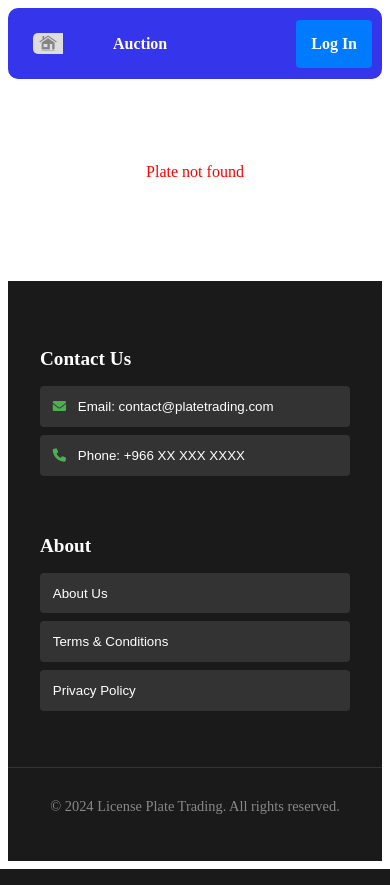
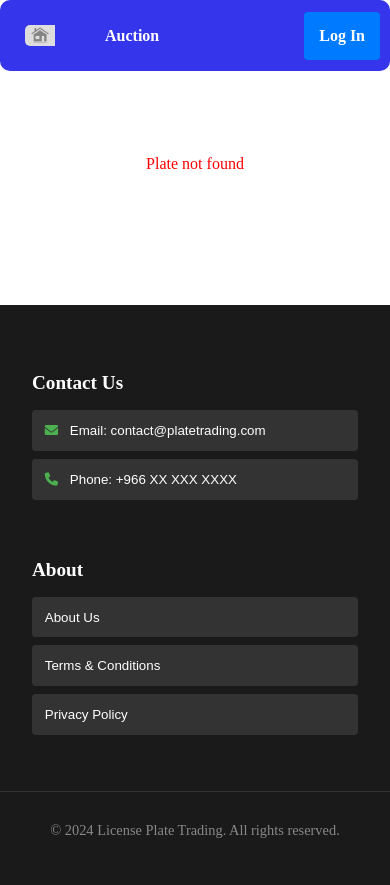
Before and after one commit to Saadank/IS499MYSQL, a FastAPI app: page /plate/1 in a window 390 px wide. Run offline with FastAPI, Linux system fonts and the light colour scheme; data that the repository does not hold is empty.

Commit message:
Enhance wishlist page with letter mapping and improved layout
- Added a letter mapping for Arabic letters to English equivalents in the wishlist page.
- Updated the wishlist template to display mini previews of plates with both Arabic and English representations.
- Improved CSS styles for a more responsive layout, ensuring the wishlist page maintains a consistent appearance across devices.
- Included a navigation button for browsing plates when the wishlist is empty.

```diff
--- a/static/css/main.css
+++ b/static/css/main.css
@@ -6,6 +6,23 @@
 @import 'forms.css';
 @import 'plates.css';
 @import 'search.css';
+
+/* Add these styles at the beginning after imports */
+html, body {
+    margin: 0;
+    padding: 0;
+    min-height: 100vh;
+}
+
+body {
+    display: flex;
+    flex-direction: column;
+    min-height: 100vh;
+}
+
+main {
+    flex: 1 0 auto;
+}
 
 h1 {
     text-align: center;
@@ -485,7 +502,9 @@
     background-color: #1a1a1a;
     color: #ffffff;
     padding: 2rem 0;
-    margin-top: 3rem;
+    width: 100%;
+    flex-shrink: 0;
+    margin-top: auto;  /* Changed from margin-top: 3rem */
 }
 
 .footer-content {
```
Also changed, not shown: routes/wishlist.py (+10 -1 lines), templates/wishlist.html (+41 -10 lines).
